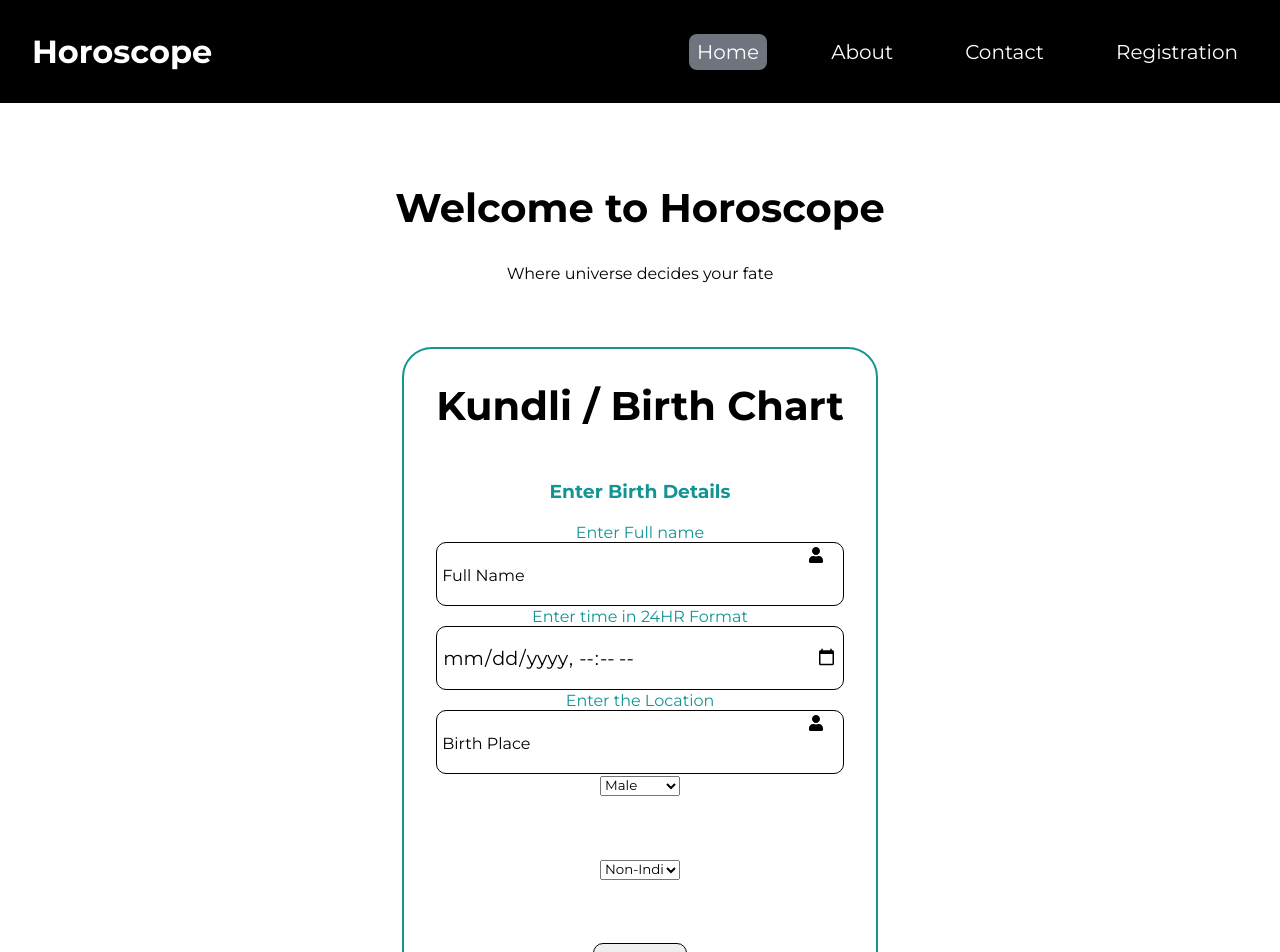
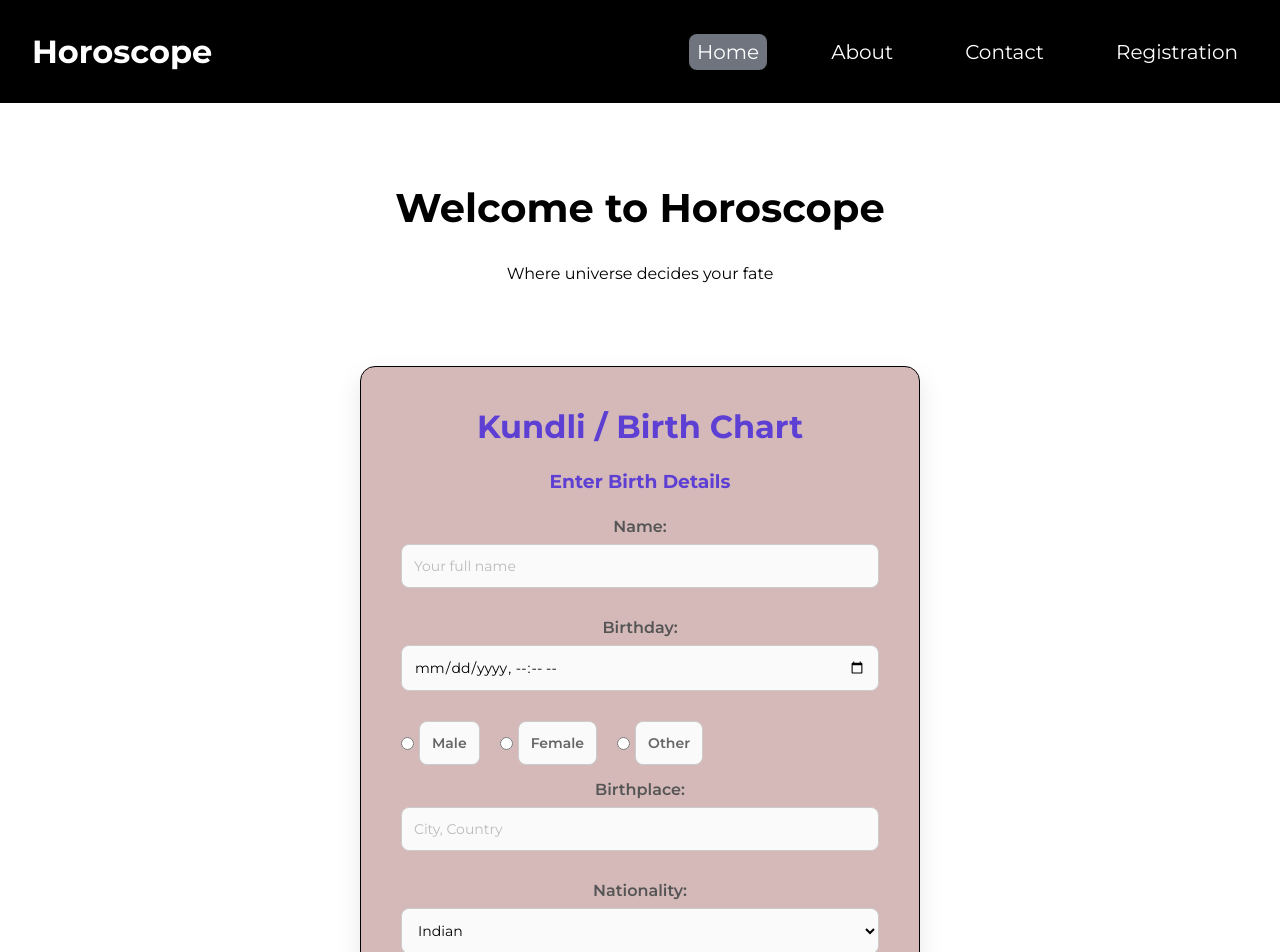
Before and after one commit to tasmaishelke/horoscope, a React (Vite) app: page / in a window 1280 px wide. Shown: the top 952 px of the page. Built offline with nearby package versions, Linux system fonts and the light colour scheme.

Commit message:
added new form with new styling

```diff
--- a/src/pages/Registration.jsx
+++ b/src/pages/Registration.jsx
@@ -6,7 +6,6 @@ function Registration()
 {
     const [fullName, setFullName] = useState('')
     const [birthPlace, setBirthPlace] = useState('')
-    const [gender, setGender] = useState('')
     const [birthday, setBirthday] = useState('')
     const [location, setLocation] = useState('')
 
@@ -16,7 +15,6 @@ function Registration()
         e.preventDefault()
         console.log(fullName)
         console.log(birthPlace)
-        console.log(gender)
         console.log(birthday)
         console.log(location)
 
@@ -27,55 +25,58 @@ function Registration()
 
     return(
         <>
-            <div className="class-registration-form">
-                <form onSubmit={details}>
+        <div className='class-parent-container'>
+
+            <div className="form-container">
             <h1>Kundli / Birth Chart</h1>
             <h3>Enter Birth Details</h3>
-
-
-
-                    <div className="input">
-                    <p>Enter Full name</p>
-
-                        <input value={fullName} onChange={(e) => setFullName(e.target.value)} type="text" id="fullName" placeholder="Full Name" name="fullName" />
-                        <FaUser className="icon" />
+                <form onSubmit={details}>
+                    <div className="form-group">
+                        <label htmlFor="name">Name:</label>
+                        <input value={fullName} onChange={(e) => setFullName(e.target.value)} type="text" id="name" name="name" required placeholder="Your full name" />
                     </div>
 
-                    <div className="input">
-                    <p>Enter time in 24HR Format</p>
-                    <input value={birthday} onChange={(e) => setBirthday(e.target.value)} type="datetime-local" id="birthdaytime" required name="birthdaytime"></input>
+                    <div className="form-group">
+                        <label htmlFor="birthday">Birthday:</label>
+                        <input value={birthday} onChange={(e) => setBirthday(e.target.value)} type="datetime-local" id="birthday" name="birthday" required />
                     </div>
 
-                    <div className="input">
-                    <p>Enter the Location</p>
-                        <input value={birthPlace} onChange={(e) => setBirthPlace(e.target.value)} type="text" id="birthPlace" placeholder="Birth Place" name="birthPlace" />
-                        <FaUser className="icon" />
+                    <div className="form-group gender-container">
+                        <div>
+                            <input type="radio" id="male" name="gender" value="male" required/>
+                                <label htmlFor="male">Male</label>
+                        </div>
+                        <div>
+                            <input type="radio" id="female" name="gender" value="female" required/>
+                                <label htmlFor="female">Female</label>
+                        </div>
+                        <div>
+                            <input type="radio" id="other" name="gender" value="other" required/>
+                                <label htmlFor="other">Other</label>
+                        </div>
                     </div>
 
-                    <div className="input">
-                        <select value={gender} onChange={(e) => setGender(e.target.value)} id='gender' name="gender">
-                            <option value="male">Male</option>
-                            <option value="female">Female</option>
+                    <div className="form-group">
+                        <label htmlFor="birthplace">Birthplace:</label>
+                        <input value={birthPlace} onChange={(e) => setBirthPlace(e.target.value)} type="text" id="birthplace" name="birthplace" required placeholder="City, Country" />
+                    </div>
+
+                    <div className="form-group">
+                        <label htmlFor="nationality">Nationality:</label>
+                        <select value={location} onChange={(e) => setLocation(e.target.value)} id="nationality" name="nationality">
+                            <option value="indian">Indian</option>
+                            <option value="non-indian">Non-Indian</option>
                         </select>
                     </div>
 
-                    <div className='input'>
+                    <input type="submit" value="Get-Kundli" />
+                </form>
+            </div>
 
-                        <select value={location} onChange={(e) => setLocation(e.target.value)} id='location' name="location">
-                        <option value="nonIndian">Non-Indian</option>
-                            <option value="indian">Indian</option>
-                        </select>
         </div>
 
 
 
-
-
-                    <button className="class-kundli-button" type="submit" > Get-Kundli </button>
-
-
-                </form>
-            </div>
         </>
     )
 }
--- a/src/pages/registration.css
+++ b/src/pages/registration.css
@@ -1,84 +1,120 @@
-.class-registration-form
+.class-parent-container
 {
-    text-align: center;
-    width: 100%;
-    min-height: 100vh;
-    background-color: rgb(255, 255, 255);
-    background-size: cover;
-    background-position: center;
+
+
+    background: rgb(255, 255, 255);
     display: flex;
     align-items: center;
+    vertical-align: top;
     justify-content: center;
-}
-
-.class-registration-form form
-{
-  border: 2px solid;
-  padding: 2rem;
-  border-radius: 30px;
-  color: rgb(19, 148, 148);
-}
-
-.class-registration-form h1
-{
-  font-size: 2.5rem;
-  text-align: center;
-  color: rgb(0, 0, 0);
-  margin-bottom: 50px;
-}
-
-.class-registration-form .input
-{
-
-  position: relative;
-  height: 4rem;
-  width: 100%;
-  margin: 20px 0px;
-}
-
-.input input
-{
-  width: 100%;
-  height: 100%;
-  color: rgb(0, 0, 0);
-  font-size: 1.2rem;
-  padding: 5px;
-  border: 1px solid;
-  border-radius: 10px;
-}
-
-.input select
-{
-  color: rgb(0, 0, 0);
-  width: 5rem;
-
-}
-
-.class-registration-form input::placeholder
-{
-   color: rgb(0, 0, 0);
-   font-size: 1rem;
-}
-
-.class-registration-form .icon
-{
-  position: absolute;
-  right: 20px;
-  top: 50%;
-  transform: translateY(-50%);
-  font-size: 1rem;
-  color: rgb(0, 0, 0);
+    margin-top: 5rem;
+    margin-bottom: 25rem;
 }
 
 
+.form-container {
 
 
+  background: #d5b9b9;
+  padding: 40px;
+  border-radius: 15px;
+  box-shadow: 0 10px 25px rgba(0, 0, 0, 0.1);
+  width: 100%;
+  max-width: 35rem;
+  border: 1px solid #eaeaea;
+  text-align: center;
+  border: solid 1px;
 
-.class-kundli-button
-{
-  padding: 10px;
-  border: 1px solid;
-  border-radius: 10px;
+}
+.form-container h1 {
+  color: #5D3FD3;
+  margin-bottom: 1.5rem;
+  text-align: center;
+}
+
+.form-container h3 {
+  color: #5D3FD3;
+  margin-bottom: 1.5rem;
+  text-align: center;
+}
+.form-group {
+  margin-bottom: 15px;
+}
+label {
+  display: block;
+  margin-bottom: 8px;
+  font-weight: 600;
+  color: #555;
+}
+input[type="text"], input[type="datetime-local"], input[type="email"], select, input[type="radio"] + label {
+  width: 100%;
+  padding: 12px;
+  border-radius: 8px;
+  border: 1px solid #ccc;
+  background-color: #fafafa;
+  box-sizing: border-box;
+  margin-bottom: 15px;
+  transition: all 0.3s ease;
+  font-size: 14px;
+}
+input[type="radio"] {
+  margin-right: 5px;
+}
+input[type="radio"] + label {
+  display: inline-block;
+  margin-bottom: 0;
+  width: auto;
   cursor: pointer;
-  margin-bottom: 10px;
+  font-size: 14px;
+  color: #666;
 }
+input[type="submit"] {
+  width: 100%;
+  background-color: #5D3FD3;
+  color: white;
+  padding: 12px;
+  border: none;
+  border-radius: 8px;
+  cursor: pointer;
+  font-size: 16px;
+  letter-spacing: 1px;
+  transition: background-color 0.3s ease;
+}
+input[type="submit"]:hover {
+  background-color: #4a2cc6;
+}
+input[type="text"]:focus, input[type="datetime-local"]:focus, input[type="email"]:focus, select:focus {
+  border-color: #5D3FD3;
+  outline: none;
+  box-shadow: 0 0 0 2px rgba(93, 63, 211, 0.2);
+}
+.gender-container {
+  display: flex;
+  justify-content: start;
+  gap: 20px;
+  flex-wrap: wrap;
+}
+.gender-container div {
+  display: flex;
+  align-items: center;
+}
+/* Additional styling for enhanced aesthetics */
+::placeholder { /* Chrome, Firefox, Opera, Safari 10.1+ */
+  color: #bbb;
+  opacity: 1; /* Firefox */
+}
+:-ms-input-placeholder { /* Internet Explorer 10-11 */
+  color: #bbb;
+}
+::-ms-input-placeholder { /* Microsoft Edge */
+  color: #bbb;
+}
+/* Smoothly handle the focus state for input and select elements */
+input[type="text"]:focus,
+input[type="datetime-local"]:focus,
+input[type="email"]:focus,
+select:focus {
+  transition: border-color 0.2s ease-in-out, box-shadow 0.2s ease-in-out;
+  border-color: #7C5AC2;
+  box-shadow: 0 2px 8px rgba(124,90,194,0.2);
+}
```
Lines whose indentation alone changed are shown as unchanged.
